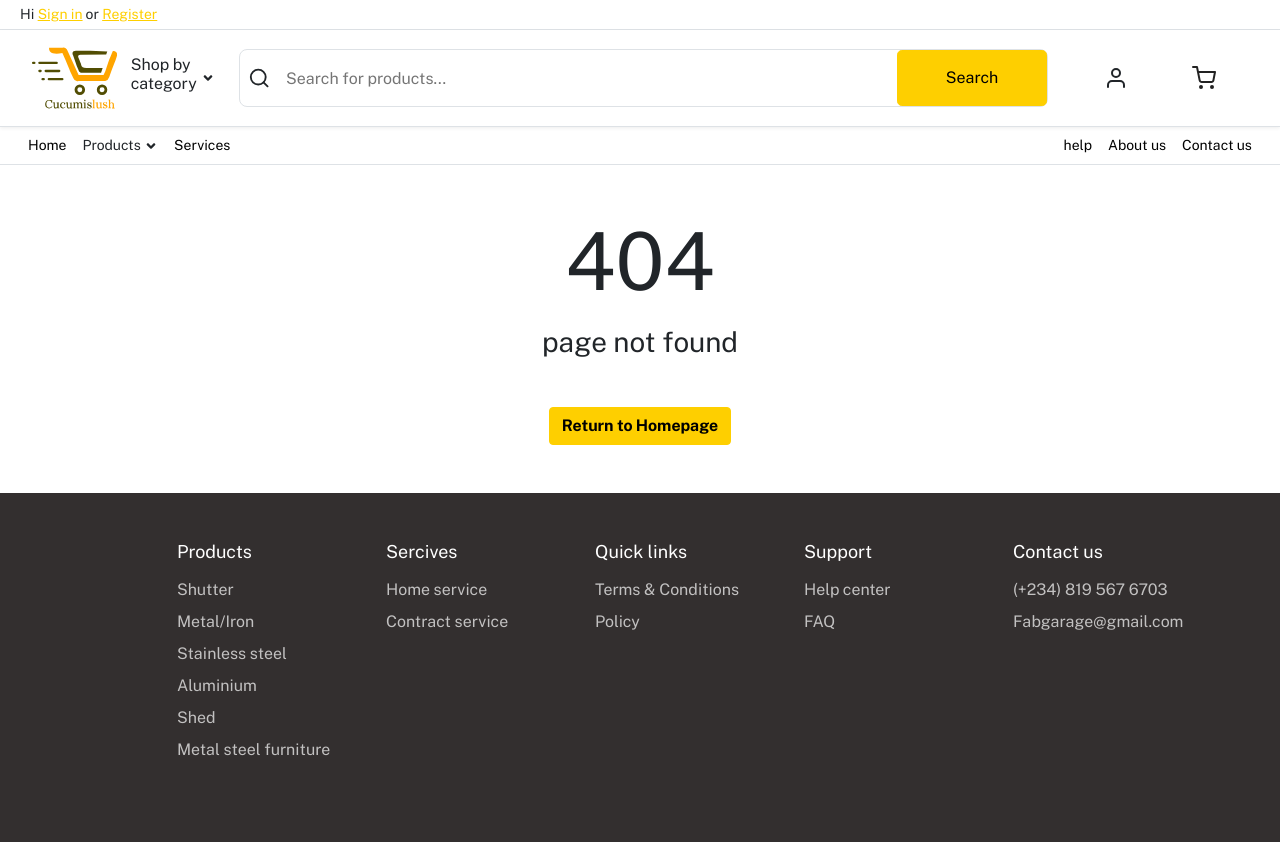
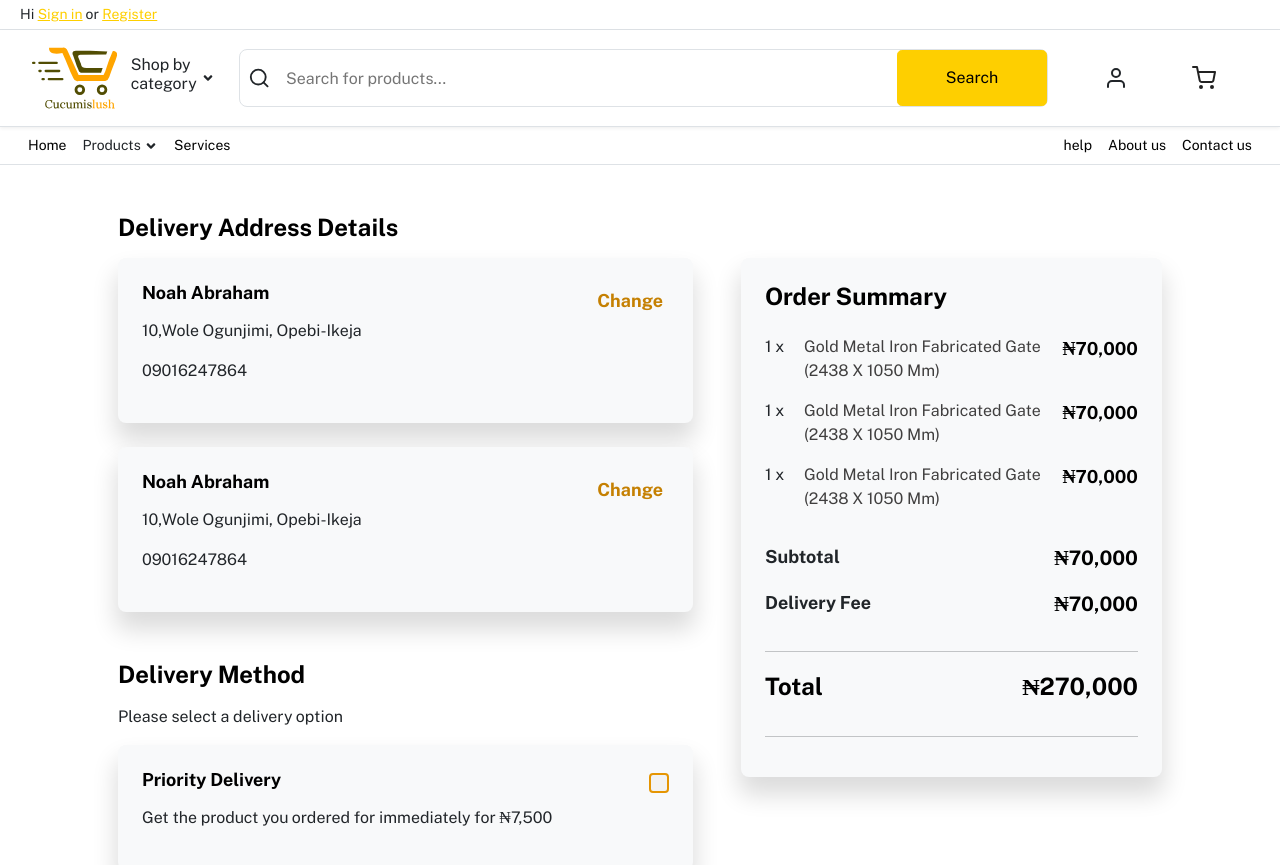
Before and after one commit to AY001A/FAB-SHOP, a React (Create React App) app: page /payment in a window 1280 px wide. Shown: the top 865 px of the page. Before the commit the page ends 842 px from the top, so only its background shows below. Built offline with nearby package versions, Linux system fonts and the light colour scheme.

Commit message:
md screen ui complete

```diff
--- a/src/App.js
+++ b/src/App.js
@@ -15,6 +15,7 @@ import ProductPage from "./pages/product/ProductPage";
 import { lazy, Suspense } from "react";
 import ScrollToTop from "./components/scroll-to-top/ScrollToTop";
 import ProductCategoryPage from "./pages/productCategory/ProductCategoryPage";
+import Payment from "./pages/payment/Payment";
 
 // const HomePage = lazy(() => import("./pages/home/HomePage"));
 // const LoginPage = lazy(() => import("./pages/auth/login/LoginPage"));
@@ -45,6 +46,10 @@ function App() {
             element={<ForgetPasswordSuccess />}
           />
 
+          {/* Payment page */}
+          <Route path="payment" element={<Payment />}  />
+
+          {/* Cart page  */}
           <Route path="cart" element={<CartPage />} />
 
           {/* Services */}
--- /dev/null
+++ b/src/components/delivery/DeliveryAddress.js
@@ -0,0 +1,21 @@
+import React from 'react'
+import './style.scss';
+
+const DeliveryAddress = () => {
+  return (
+    <div className='p-4 orderSummaryContainer me-4 bg-light mb-4'>
+
+        <div className='d-flex justify-content-between'>
+            <p className='deliveryName'>Noah Abraham</p>
+            <button className='deliveryButton'>Change</button>
+        </div>
+
+        <p>10,Wole Ogunjimi, Opebi-Ikeja</p>
+        <p>09016247864</p>
+
+
+    </div>
+  )
+}
+
+export default DeliveryAddress
--- /dev/null
+++ b/src/components/delivery/DeliveryMethod.js
@@ -0,0 +1,18 @@
+import React from 'react'
+import './style.scss';
+
+const DeliveryMethod = () => {
+  return (
+    <div className='p-4 orderSummaryContainer me-4 bg-light mb-4'>
+
+        <div className='d-flex justify-content-between'>
+            <p className='deliveryName'>Priority Delivery</p>
+            <input className="form-check-input checkBox" type="checkbox" value="" id="flexCheckDefault" />
+        </div>
+
+        <p>Get the product you ordered for immediately for  ₦7,500 </p>
+    </div>
+  )
+}
+
+export default DeliveryMethod
--- /dev/null
+++ b/src/components/delivery/ShippingDetails.js
@@ -0,0 +1,23 @@
+import React from 'react'
+import './style.scss';
+import  Chair  from '../../assets/images/chair.jpg'
+
+const ShippingDetails = () => {
+  return (
+    <div className='p-4 shippingSummaryContainer me-4 bg-light mb-4 d-flex justify-content '>
+        <div>
+            <img src={Chair} alt='' className='summaryImage' />
+        </div>
+
+        <div className='ms-4 d-block align-content-between'>
+            <h2 className='shippingDetailsProductName mb-6'>Gold Metal Iron Fabricated gate</h2>
+            <p className='shippingDetailsProductColor'>Color: Black</p>
+            <p className='shippingDetailsProductMeasurement'>Measurement: 2438 x 925 mm</p>
+            <p className='shippingDetailsProductQuantity'>Quantity: 1</p>
+        </div>
+
+    </div>
+  )
+}
+
+export default ShippingDetails
--- /dev/null
+++ b/src/components/delivery/style.scss
@@ -0,0 +1,68 @@
+.deliveryName{
+    font-style: normal;
+    font-weight: 600;
+    font-size: 18px;
+    line-height: 21px;
+    color: #000000;
+
+}
+
+.deliveryButton{
+    outline: none;
+    border: none;
+    background: none;
+    font-style: normal;
+    font-weight: 700;
+    font-size: 18px;
+    line-height: 21px;
+    color: #C58002;
+}
+
+.checkBox{
+    border: 2px solid #E59502;
+    cursor: pointer;
+    height: 20px;
+    width: 20px;
+}
+
+.summaryImage{
+    height: 150px;
+    width: 135px;
+}
+
+.shippingDetailsProductName{
+    font-style: normal;
+    font-weight: 700;
+    font-size: 20px;
+    line-height: 24px;
+    text-transform: capitalize;
+    width: 278px;
+    color: #000000;
+}
+
+.shippingDetailsProductColor{
+    font-style: normal;
+    font-weight: 600;
+    font-size: 16px;
+    line-height: 19px;
+    text-transform: capitalize;
+    color: #494949;
+}
+
+.shippingDetailsProductMeasurement{
+    font-style: normal;
+    font-weight: 600;
+    font-size: 16px;
+    line-height: 19px;
+    text-transform: capitalize;
+    color: #494949;
+}
+
+.shippingDetailsProductQuantity{
+    font-style: normal;
+    font-weight: 600;
+    font-size: 16px;
+    line-height: 19px;
+    text-transform: capitalize;
+    color: #494949;
+}
--- /dev/null
+++ b/src/pages/payment/Payment.js
@@ -0,0 +1,147 @@
+import React from 'react'
+import DeliveryAddress from '../../components/delivery/DeliveryAddress'
+import DeliveryMethod from '../../components/delivery/DeliveryMethod'
+import ShippingDetails from '../../components/delivery/ShippingDetails'
+import './style.scss'
+
+const Payment = () => {
+  return (
+    <div className="payment-wrapper container my-5 px-5">
+        <div className="row">
+            <h2 className='paymentSummary mb-3'>Delivery Address Details </h2>
+            <div className="col-7">
+                <div>
+
+                    <DeliveryAddress />
+                    <DeliveryAddress />
+
+                </div>
+                <div className="mt-5">
+                    <h2 className='paymentSummary mb-3 mt-3'>Delivery Method</h2>
+                    <p>Please select a delivery option</p>
+                        <DeliveryMethod />
+                        <DeliveryMethod />
+
+                </div>
+
+                <div className="mt-5">
+                    <h2 className='paymentSummary mb-3 mt-3'>Shipment Details</h2>
+                    <p>Please select a delivery option</p>
+                        <ShippingDetails />
+                        <ShippingDetails />
+
+                </div>
+
+                <div className="mt-5 px-4">
+                    <div className="d-flex justify-content-between mt-5">
+                        <div>
+                            <p className='subTotalSummary'>Subtotal</p>
+                        </div>
+                        <div>
+                            <p className='subTotalSummaryPrice fw-bold'>₦70,000</p>
+                        </div>
+                    </div>
+                    <div className="d-flex justify-content-between mt-1">
+                        <div>
+                            <p className='subTotalSummary'>Delivery Fee</p>
+                        </div>
+                        <div>
+                            <p className='subTotalSummaryPrice fw-bold'>₦70,000</p>
+                        </div>
+                    </div>
+                    <hr className='px-5'/>
+
+                    <div className="d-flex justify-content-between mt-1">
+                        <div>
+                            <p className='subTotalSummary'>Total</p>
+                        </div>
+                        <div>
+                            <p className='subTotalSummaryPrice fw-bold'>₦700,000</p>
+                        </div>
+                    </div>
+                    <div className="d-grid gap-2 mt-3">
+                        <button className="btn btn-primary py-3 fw-bold" type="button">Proceed to make Payment</button>
+                    </div>
+
+
+                </div>
+            </div>
+
+            <div className="col-5">
+                <div className="orderSummaryContainer p-4 bg-light">
+                    <h2 className='paymentSummary mb-4'>Order  Summary</h2>
+                    <div className="d-flex justify-content-between">
+                        <p>1 x</p>
+                        <div>
+                            <p className='paymentSummaryProduct'>Gold Metal Iron Fabricated gate (2438 x 1050 mm)</p>
+                        </div>
+                        <div>
+                            <p className='paymentSummaryPrice'>₦70,000</p>
+                        </div>
+                    </div>
+
+                    <div className="d-flex justify-content-between">
+                        <p>1 x</p>
+                        <div>
+                            <p className='paymentSummaryProduct'>Gold Metal Iron Fabricated gate (2438 x 1050 mm)</p>
+                        </div>
+                        <div>
+                            <p className='paymentSummaryPrice'>₦70,000</p>
+                        </div>
+                    </div>
+
+                    <div className="d-flex justify-content-between">
+                        <p>1 x</p>
+                        <div>
+                            <p className='paymentSummaryProduct'>Gold Metal Iron Fabricated gate (2438 x 1050 mm)</p>
+                        </div>
+                        <div>
+                            <p className='paymentSummaryPrice'>₦70,000</p>
+                        </div>
+                    </div>
+
+                    <div className="d-flex justify-content-between mt-3">
+                        <div>
+                            <p className='subTotalSummary'>Subtotal</p>
+                        </div>
+                        <div>
+                            <p className='subTotalSummaryPrice fw-bold'>₦70,000</p>
+                        </div>
+                    </div>
+
+                    <div className="d-flex justify-content-between">
+                        <div>
+                            <p className='subTotalSummary'>Delivery Fee</p>
+                        </div>
+                        <div>
+                            <p className='subTotalSummaryPrice fw-bold'>₦70,000</p>
+                        </div>
+                    </div>
+
+                    <hr />
+                    <div className="d-flex justify-content-between">
+                        <div>
+                            <p className='totalSummary'>Total</p>
+                        </div>
+                        <div>
+                            <p className='totalSummaryPrice'>₦270,000</p>
+                        </div>
+                    </div>
+                    <hr />
+
+                </div>
+            </div>
+        </div>
+
+
+
+
+
+
+
+
+    </div>
+  )
+}
+
+export default Payment
--- /dev/null
+++ b/src/pages/payment/style.scss
@@ -0,0 +1,54 @@
+
+.orderSummaryContainer{
+    background: #F8F8F8;
+    box-shadow: 0px 16px 24px 2px rgba(0, 0, 0, 0.14);
+    border-radius: 8px;
+
+}
+
+.paymentSummary{
+    font-style: normal;
+    font-weight: 700;
+    font-size: 24px;
+    color: #000000;
+}
+.paymentSummaryProduct{
+    font-style: normal;
+    font-weight: 400;
+    font-size: 16px;
+    text-transform: capitalize;
+    color: #403F3F;
+    width: 239px;
+}
+.paymentSummaryPrice{
+    font-style: normal;
+    font-weight: bold;
+    font-size: 18px;
+    color: #000000;
+}
+
+.subTotalSummary{
+    font-style: normal;
+    font-weight: bold;
+    font-size: 18px;
+}
+.subTotalSummaryPrice{
+    font-style: normal;
+    font-weight: normal;
+    font-size: 20px;
+    color: #000000;
+}
+
+.totalSummary{
+    font-style: normal;
+    font-weight: 700;
+    font-size: 24px;
+    color: #000000;
+}
+
+.totalSummaryPrice{
+    font-style: normal;
+    font-weight: 700;
+    font-size: 24px;
+    color: #000000;
+}
```
